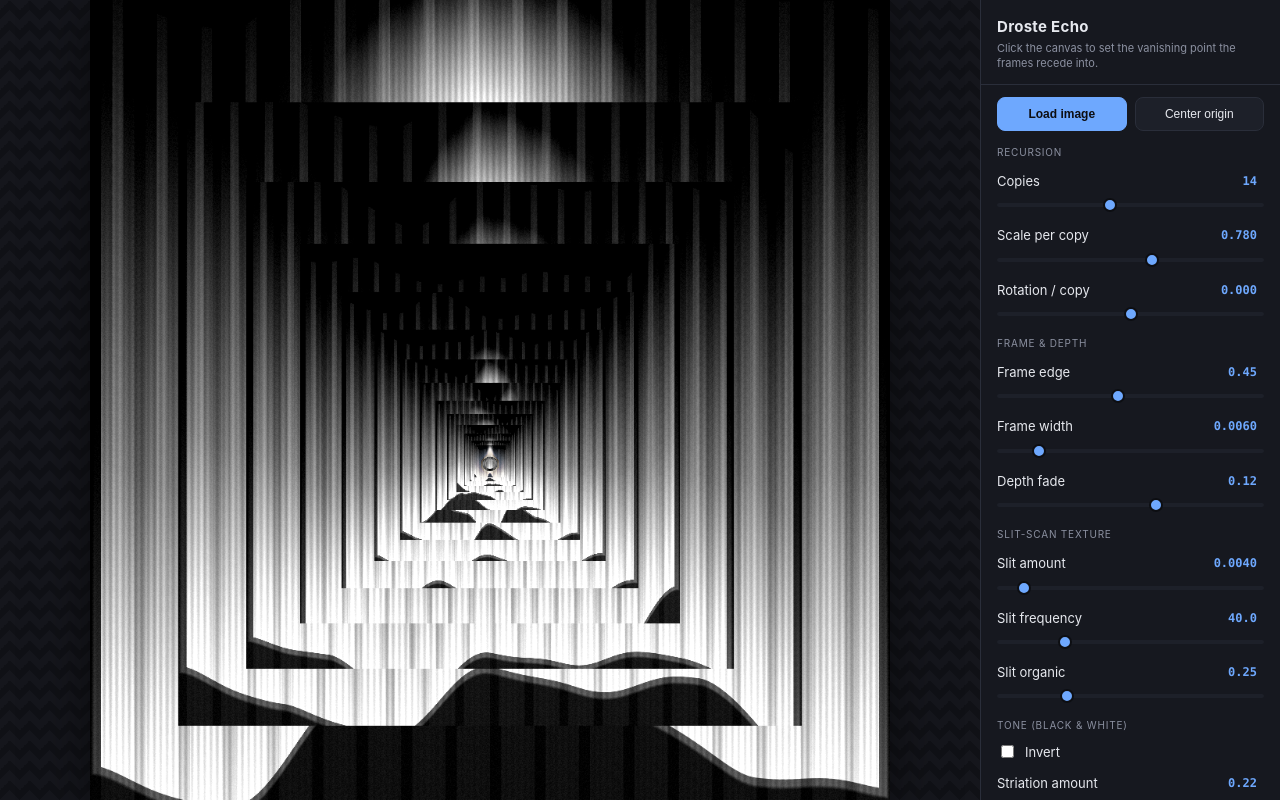
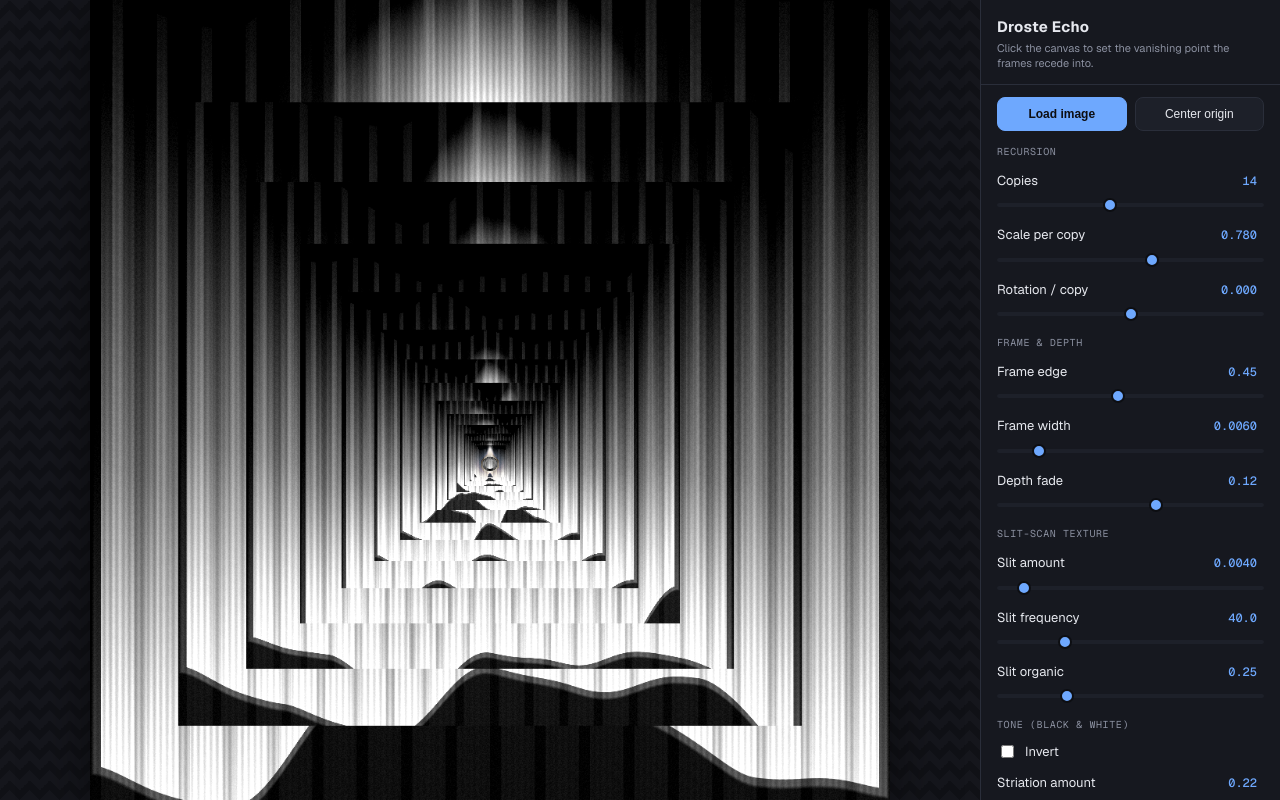
Before and after one commit to elliott-romano/pbTools, a plain HTML site: page ripple-xerox/index.html in a window 1280 px wide. Drawn offline with nearby package versions, Linux system fonts and the light colour scheme.

Commit message:
updated type

```diff
--- a/ripple-xerox/index.html
+++ b/ripple-xerox/index.html
@@ -4,6 +4,9 @@
 <meta charset="utf-8" />
 <meta name="viewport" content="width=device-width, initial-scale=1" />
 <title>Droste Echo</title>
+<link rel="preconnect" href="https://fonts.googleapis.com" />
+<link rel="preconnect" href="https://fonts.gstatic.com" crossorigin />
+<link href="https://fonts.googleapis.com/css2?family=Geist:wght@300;400;500;600;700&family=Geist+Mono:wght@400;500;600&display=swap" rel="stylesheet" />
 <style>
   :root {
     --bg: #0d0e12;
@@ -19,7 +22,7 @@
     margin: 0; height: 100%;
     background: var(--bg);
     color: var(--text);
-    font: 13px/1.4 -apple-system, BlinkMacSystemFont, "SF Pro Text", system-ui, sans-serif;
+    font: 13px/1.4 "Geist", -apple-system, BlinkMacSystemFont, "SF Pro Text", system-ui, sans-serif;
     overflow: hidden;
   }
   #app { display: flex; height: 100%; }
@@ -81,7 +84,8 @@
 
   .group { margin-top: 14px; }
   .group > .label {
-    font-size: 10px; letter-spacing: .8px; text-transform: uppercase;
+    font-family: "Geist Mono", ui-monospace, Menlo, monospace;
+    font-size: 10px; letter-spacing: .6px; text-transform: uppercase;
     color: var(--muted); margin-bottom: 6px;
   }
   .ctrl { margin: 11px 0; }
@@ -89,7 +93,7 @@
   .ctrl .name { color: var(--text); }
   .ctrl .num {
     width: 76px; text-align: right; color: var(--accent);
-    font: 600 12px/1.2 ui-monospace, Menlo, monospace; font-variant-numeric: tabular-nums;
+    font: 500 12px/1.2 "Geist Mono", ui-monospace, Menlo, monospace; font-variant-numeric: tabular-nums;
     background: transparent; border: 1px solid transparent; border-radius: 6px;
     padding: 3px 6px; outline: none; cursor: text;
     -moz-appearance: textfield;
```
